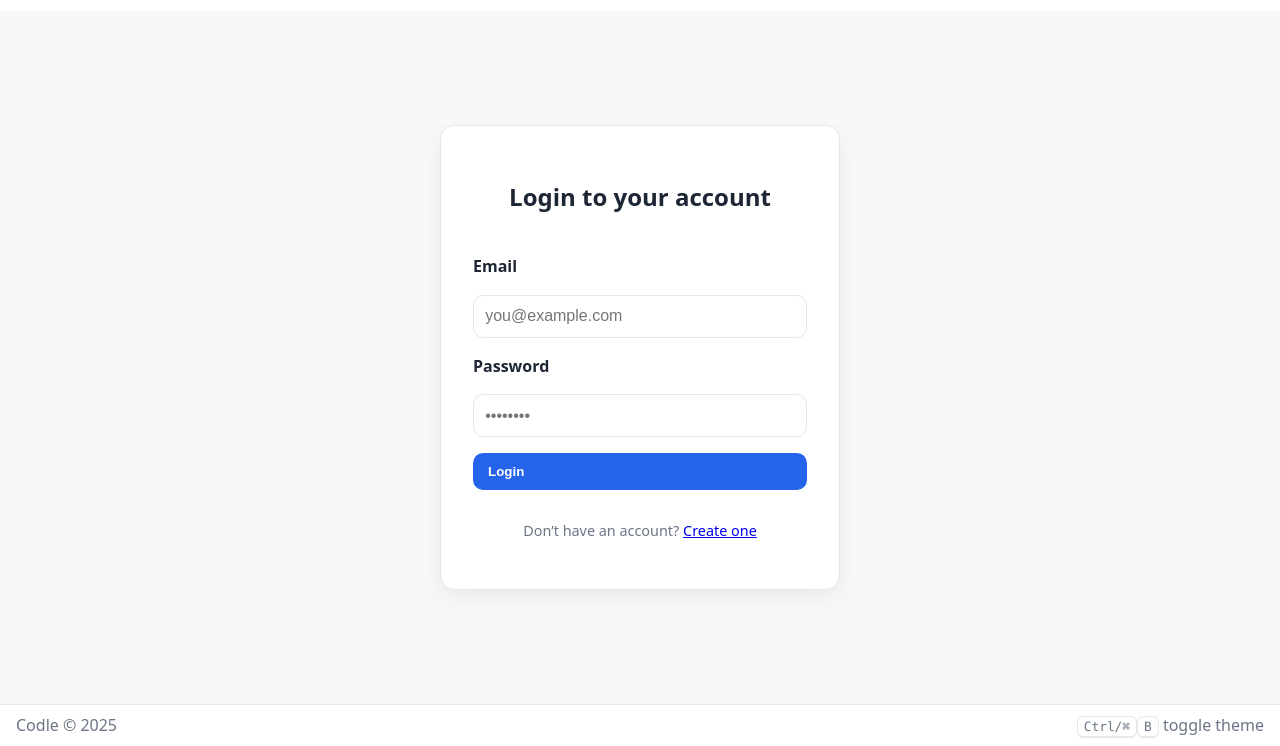
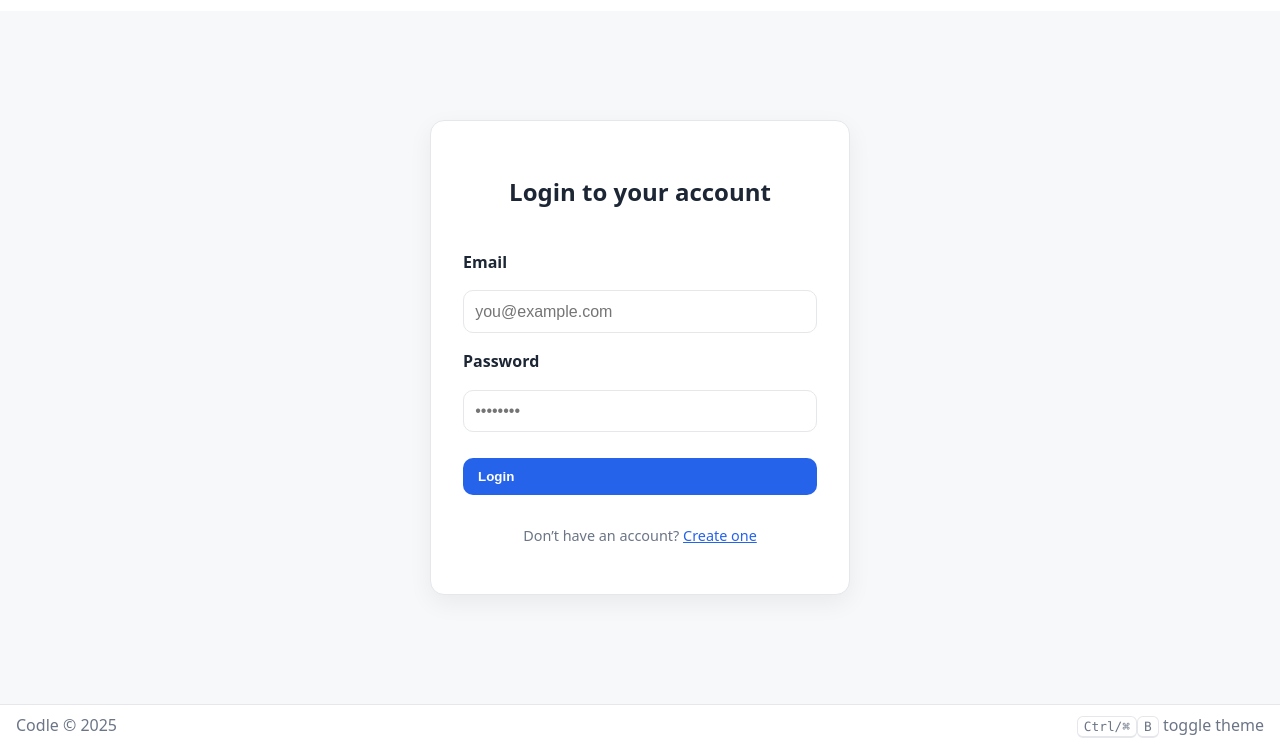
Before and after one commit to App0lyon/Codle, a plain HTML site: page frontend/login.html in a window 1280 px wide. Shown: the part 54-800 px from the top of the page. Drawn offline with Linux system fonts and the light colour scheme.

Commit message:
add: auth.css file for login, register, settings, ...0

```diff
--- /dev/null
+++ b/frontend/auth.css
@@ -0,0 +1,78 @@
+/* ===================================================
+   Codle — Auth Pages (login, register, settings…)
+   =================================================== */
+
+/* Structure générale (centrage vertical) */
+body {
+  display: grid;
+  grid-template-rows: auto 1fr auto;
+  min-height: 100vh;
+  background: var(--bg);
+  color: var(--text);
+  font-family: var(--sans);
+}
+
+/* Conteneur central */
+main.auth-container {
+  display: flex;
+  justify-content: center;
+  align-items: center;
+  height: 100%;
+  background: var(--bg);
+}
+
+/* Carte de formulaire */
+.auth-card {
+  background: var(--panel);
+  border: 1px solid var(--outline);
+  border-radius: var(--radius);
+  box-shadow: var(--shadow);
+  padding: 2rem;
+  width: 100%;
+  max-width: 420px;
+  display: flex;
+  flex-direction: column;
+  gap: 1.2rem;
+  text-align: center;
+}
+
+/* Formulaire */
+.auth-form {
+  display: flex;
+  flex-direction: column;
+  gap: 1rem;
+  text-align: left;
+}
+
+.auth-form label {
+  font-weight: 600;
+  color: var(--text);
+}
+
+.auth-form input {
+  padding: 0.7rem;
+  border-radius: 10px;
+  border: 1px solid var(--outline);
+  background: var(--panel);
+  color: var(--text);
+  font-size: 1rem;
+}
+
+.auth-form .btn {
+  margin-top: 0.6rem;
+}
+
+/* Texte secondaire */
+.muted {
+  color: var(--muted);
+  font-size: 0.9rem;
+}
+
+.muted a {
+  color: var(--primary);
+  text-decoration: underline;
+}
+
+.muted a:hover {
+  opacity: 0.8;
+}
--- a/frontend/login.html
+++ b/frontend/login.html
@@ -5,65 +5,7 @@
   <meta name="viewport" content="width=device-width, initial-scale=1" />
   <title>Login – Codle</title>
   <link rel="stylesheet" href="style.css" />
-  <style>
-    /* Centrage vertical entre header et footer */
-    body {
-      display: grid;
-      grid-template-rows: auto 1fr auto;
-      min-height: 100vh;
-      background: var(--bg);
-      color: var(--text);
-      font-family: var(--sans);
-    }
-
-    main.auth-container {
-      display: flex;
-      justify-content: center;
-      align-items: center;
-      height: 100%;
-      background: var(--bg);
-    }
-
-    .auth-card {
-      background: var(--panel);
-      border: 1px solid var(--outline);
-      border-radius: var(--radius);
-      box-shadow: var(--shadow);
-      padding: 2rem;
-      width: 100%;
-      max-width: 400px;
-      display: flex;
-      flex-direction: column;
-      gap: 1.2rem;
-      text-align: center;
-    }
-
-    .auth-form {
-      display: flex;
-      flex-direction: column;
-      gap: 1rem;
-      text-align: left;
-    }
-
-    .auth-form label {
-      font-weight: 600;
-      color: var(--text);
-    }
-
-    .auth-form input {
-      padding: 0.7rem;
-      border-radius: 10px;
-      border: 1px solid var(--outline);
-      background: var(--panel);
-      color: var(--text);
-      font-size: 1rem;
-    }
-
-    .muted {
-      color: var(--muted);
-      font-size: 0.9rem;
-    }
-  </style>
+  <link rel="stylesheet" href="auth.css" />
 </head>
 <body>
   <!-- HEADER -->
```
Also changed, not shown: frontend/register.html (+1 -59 lines).
